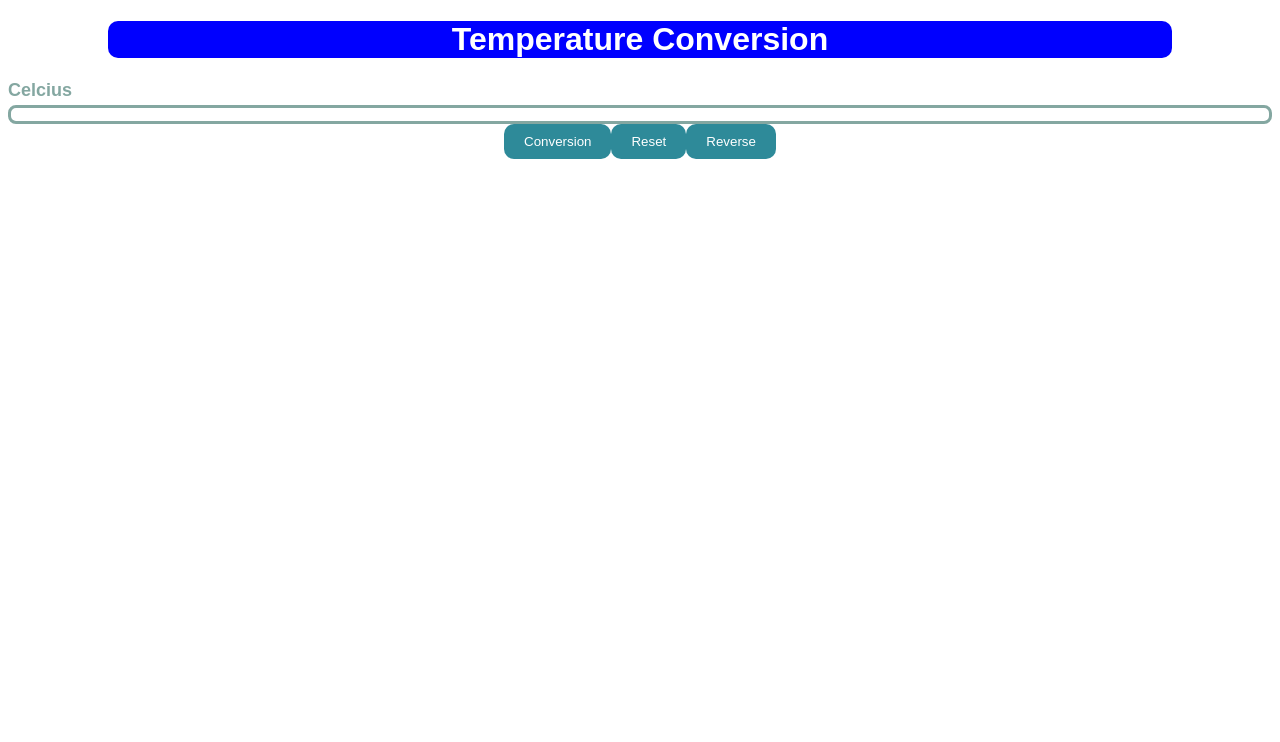
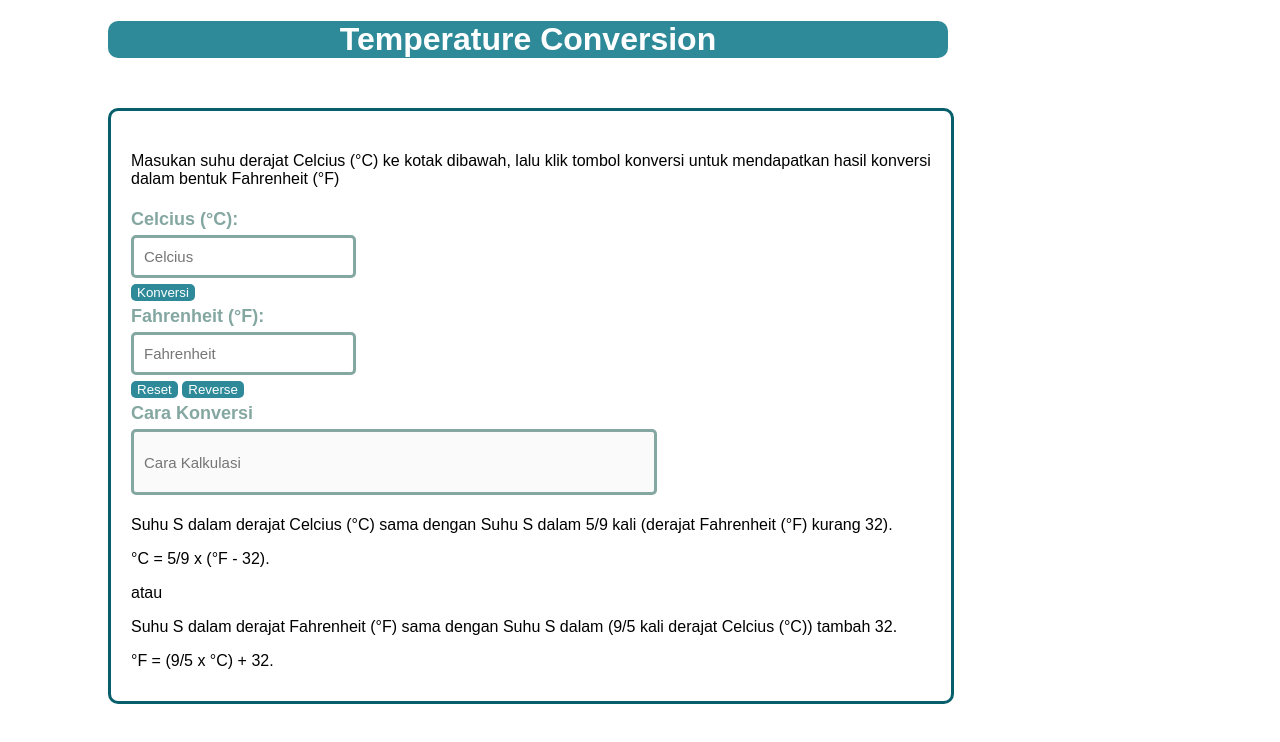
Before and after one commit to revou-fundamental-course/12-jun-23-kuncupz, a plain HTML site: page index.html in a window 1280 px wide. Both pictures are taken after a click on the button "Reset". Drawn offline with Linux system fonts and the light colour scheme.

Commit message:
feat: add js file

```diff
--- a/css/style.css
+++ b/css/style.css
@@ -1,14 +1,20 @@
 /* Mark: Default */
 body {
     font-family: Arial, Helvetica, sans-serif
+
 }
 header {
-    background-color: blue;
+    background-color: #2E8A99;
     color: white;
     text-align: center;
     margin-left: 100px;
     margin-right: 100px;
     border-radius: 10px;
+    width: 840px;
+}
+div{
+    margin-top: 5px;
+    margin-left: 20;
 }
 
 label {
@@ -21,8 +27,8 @@ label {
 button {
     background-color: #2E8A99;
     color: white;
-    padding: 10px 20px;
-    border-radius: 10px;
+    padding: 5x 10px;
+    border-radius: 5px;
     cursor: pointer;
     border: none;
 }
@@ -36,27 +42,47 @@ button:active {
     background-color: #085f6c;
 }
 
-/* Mark: ID */
-#inputField {
-    outline: none;
-    font-size: 10px;
-    border-radius: 8px;
-    border: solid #84A7A1;
-    padding: px 10;
+/* Mark: Class */
+.flex-container {
+    display: flex;
+    flex-direction: column;
+    margin-top: 50px;
+    margin-left: 100px;
+    margin: right; 100px;
+    padding: 20px;
+    background-color: white;
+    height: 550px;
+    width: 800px;
+    align-self:center ;
+    align-content: space-between;
+    align-items: left;
+    border-radius: 10px;
+    border: solid #085f6c;
 }
 
-#inputField:focus {
+.flex-container:hover{
+    box-shadow: 2px 2px 2px 2px #085f6c;
+}
+
+.inputField {
+    outline: none;
+    font-size: 15px;
+    border-radius: 5px;
+    border: solid #84A7A1;
+    padding: 10px;
+    width:fit-content;
+}
+,.inputField:focus{
     border: solid #0E2954;
 }
 
-/* Mark: Class */
-.InputSection {
-    display: flex;
-    flex-direction: column;
+/* Mark: ID */
+#cara-kalkulasi {
+    outline: none;
+    font-size: 15px;
+    border-radius: 5px;
+    border: solid #84A7A1;
+    padding: 10px;
+    width: 500px;
+    height: 40px;
 }
-
-.InputButtonSection {
-    display: flex;
-    flex-direction: row;
-    align-self: center;
-}
--- a/index.html
+++ b/index.html
@@ -8,14 +8,27 @@
         <header>
             <h1>Temperature Conversion</h1>
         </header>
-        <section class="InputSection">
-            <label for="inputField">Celcius</label>
-            <input type="number" id="inputField"/>
-            <div class="InputButtonSection">
-                <button>Conversion</button>
-                <button>Reset</button>
-                <button>Reverse</button>
+        <div class="flex-container">
+            <div><p>Masukan suhu derajat Celcius (°C) ke kotak dibawah, lalu klik tombol konversi untuk mendapatkan hasil konversi dalam bentuk Fahrenheit (°F)</p></div>
+            <div><label for="celcius">Celcius (°C):</label></div>
+            <div><input type="number" class="inputField" id="celcius" name="celcius" placeholder="Celcius"/></div>
+            <div><button id="konversi">Konversi</button></div>
+            <div><label for="fahrenheit">Fahrenheit (°F):</label></div>
+            <div><input type="number" class="inputField" id="fahrenheit" name="fahrenheit" placeholder="Fahrenheit"/></div>
+            <div>
+                <button id="reset">Reset</button>
+                <button id="reverse">Reverse</button>
             </div>
-        </section>
+            <div><label for="cara-kalkulasi" id="titleKonversi">Cara Konversi</label></div>
+            <div><input type="form" class="inputField" id="cara-kalkulasi" name="cara-kalkulasi" placeholder="Cara Kalkulasi" disabled/></div>
+            <div>
+            <p>Suhu S dalam derajat Celcius (°C) sama dengan Suhu S dalam 5/9 kali (derajat Fahrenheit (°F) kurang 32).</p>
+            <p>°C = 5/9 x (°F - 32).</p>
+            <p>atau</p>
+            <p>Suhu S dalam derajat Fahrenheit (°F) sama dengan Suhu S dalam (9/5 kali derajat Celcius (°C)) tambah 32.</p>
+            <p>°F = (9/5 x °C) + 32.</p>
+            </div>
+        </div>
+        <script src="./js/script.js"></script>
     </body>
 </html>
--- a/js/script.js
+++ b/js/script.js
@@ -0,0 +1,48 @@
+document.getElementById('konversi').onclick = tempConvert;
+function tempConvert(event){
+    event.preventDefault();
+    let inputCelcius = document.getElementById("celcius").value;
+    if (!inputCelcius || inputCelcius === "0"){
+        document.getElementById("celcius").value = "0";
+        document.getElementById("fahrenheit").value = "0";
+        document.getElementById("cara-kalkulasi").value = "";
+        document.getElementById("titleKonversi").innerHTML = "Cara Konversi dari Celsius (°C) ke Fahrenheit (°F)";
+
+        alert("Please enter a valid number for Celsius!");
+        return
+    }
+    var fahrenheit = ((9 / 5) * inputCelcius ) + 32;
+
+    document.getElementById('celcius').value = `${inputCelcius}`;
+    document.getElementById('fahrenheit').value = parseFloat(fahrenheit).toFixed(1);
+    document.getElementById('cara-kalkulasi').value = `(9/5 x ${inputCelcius}°) + 32 = ${fahrenheit}°` ;
+    document.getElementById("titleKonversi").innerHTML = "Cara Konversi dari Celsius (°C) ke Fahrenheit (°F)";
+}
+
+document.getElementById('reset').onclick = formReset;
+function formReset(){
+    document.getElementById('celcius').value ='';
+    document.getElementById('fahrenheit').value ='';
+    document.getElementById('cara-kalkulasi').value = '' ;
+}
+
+document.getElementById('reverse').onclick = tempReverse;
+function tempReverse(event){
+    event.preventDefault();
+    let inputFahrenheit = document.getElementById("fahrenheit").value;
+    if (!inputFahrenheit || inputFahrenheit === "0"){
+        document.getElementById("celcius").value = "0";
+        document.getElementById("fahrenheit").value = "0";
+        document.getElementById("cara-kalkulasi").value = "";
+        document.getElementById("titleKonversi").innerHTML = "Cara Konversi dari Fahrenheit (°F) ke Celsius (°C)";
+
+        alert("Please enter a valid number for Fahrenheit!");
+        return
+    }
+    var celcius = 5 / 9 * (inputFahrenheit - 32) ;
+
+    document.getElementById('celcius').value = parseFloat(celcius).toFixed(1);
+    document.getElementById('fahrenheit').value = `${inputFahrenheit}`;
+    document.getElementById('cara-kalkulasi').value = `5/9 x (${inputFahrenheit}° - 32) = ${celcius}°` ;
+    document.getElementById("titleKonversi").innerHTML = "Cara Konversi dari Fahrenheit (°F) ke Celsius (°C)";
+}
```
